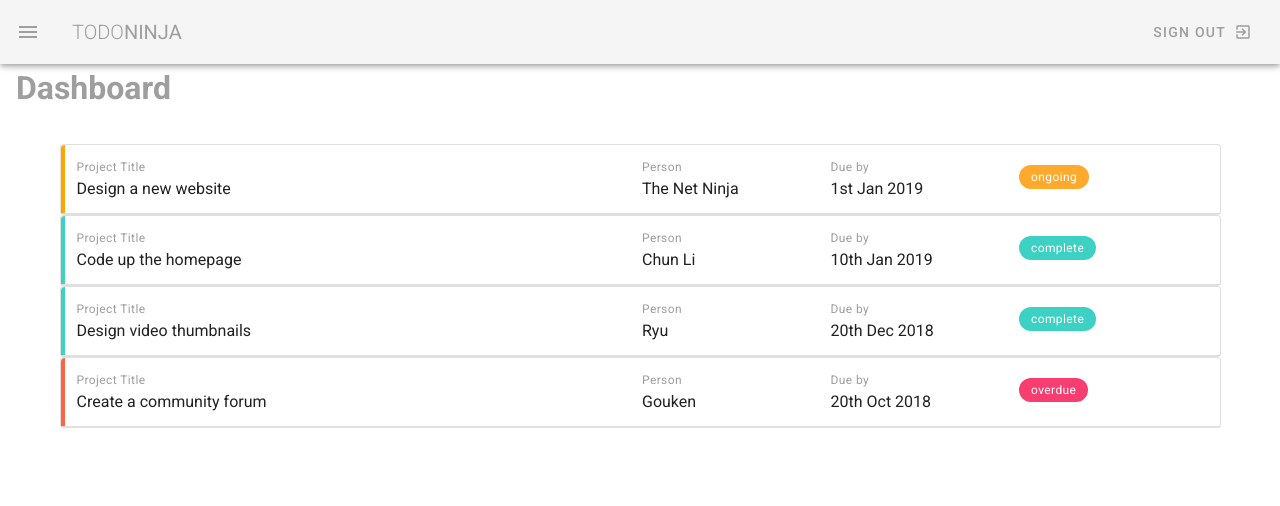
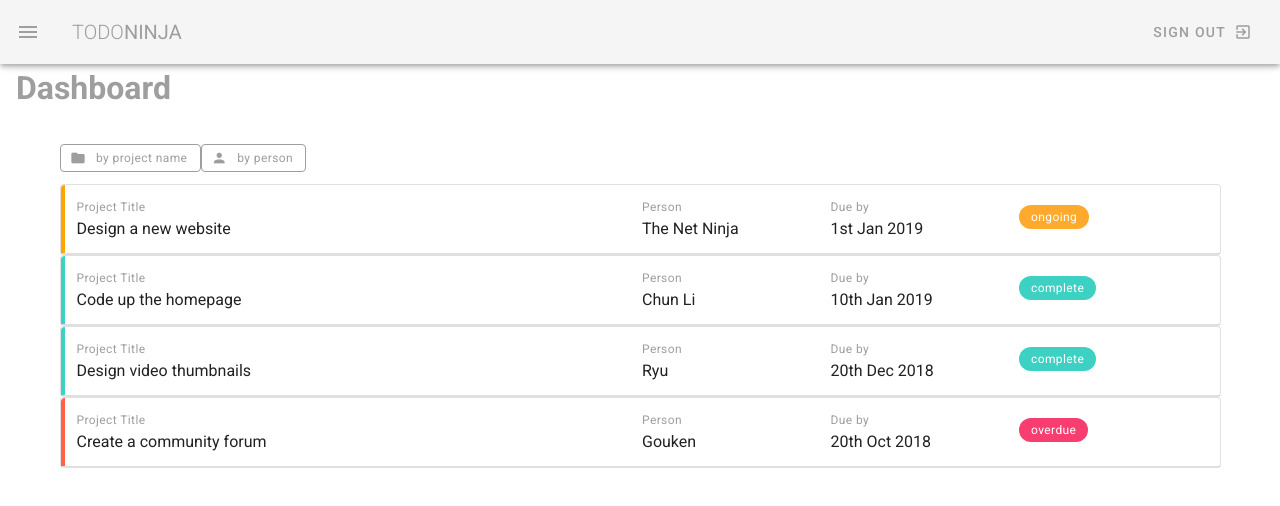
Before and after one commit to Armitage87/todo_app, a Vue app: page / in a window 1280 px wide. Shown: the top 506 px of the page. Built offline with nearby package versions, Linux system fonts and the light colour scheme.

Commit message:
Adding sorting method to projects

```diff
--- a/src/views/Dashboard.vue
+++ b/src/views/Dashboard.vue
@@ -2,6 +2,17 @@
   <div class="dashboard">
     <h1 class="subheading grey--text">Dashboard</h1>
     <v-container class="my-5">
+      <v-row class="mb-3" no-gutters wrap>
+        <v-btn small outlined color="grey" @click="sortBy('title')">
+          <v-icon left small>folder</v-icon>
+          <span class="caption text-lowercase">By Project Name</span>
+        </v-btn>
+        <v-btn small outlined color="grey" @click="sortBy('person')">
+          <v-icon left small>person</v-icon>
+          <span class="caption text-lowercase">By Person</span>
+        </v-btn>
+      </v-row>
+
         <v-card outlined v-for="project in projects" :key="project.title">
           <v-row wrap no-gutters :class="`pa-3 project ${project.status}`">
             <v-flex xs12 md6>
@@ -43,6 +54,11 @@ export default {
         { title: 'Create a community forum', person: 'Gouken', due: '20th Oct 2018', status: 'overdue', content: 'Lorem ipsum dolor sit amet consectetur adipisicing elit. Sunt consequuntur eos eligendi illum minima adipisci deleniti, dicta mollitia enim explicabo fugiat quidem ducimus praesentium voluptates porro molestias non sequi animi!'},
       ]
     }
+  },
+  methods: {
+    sortBy(prop) {
+      this.projects.sort((a, b) => a[prop] < b[prop] ? -1 : 1)
+    }
   }
 }
 </script>
```
